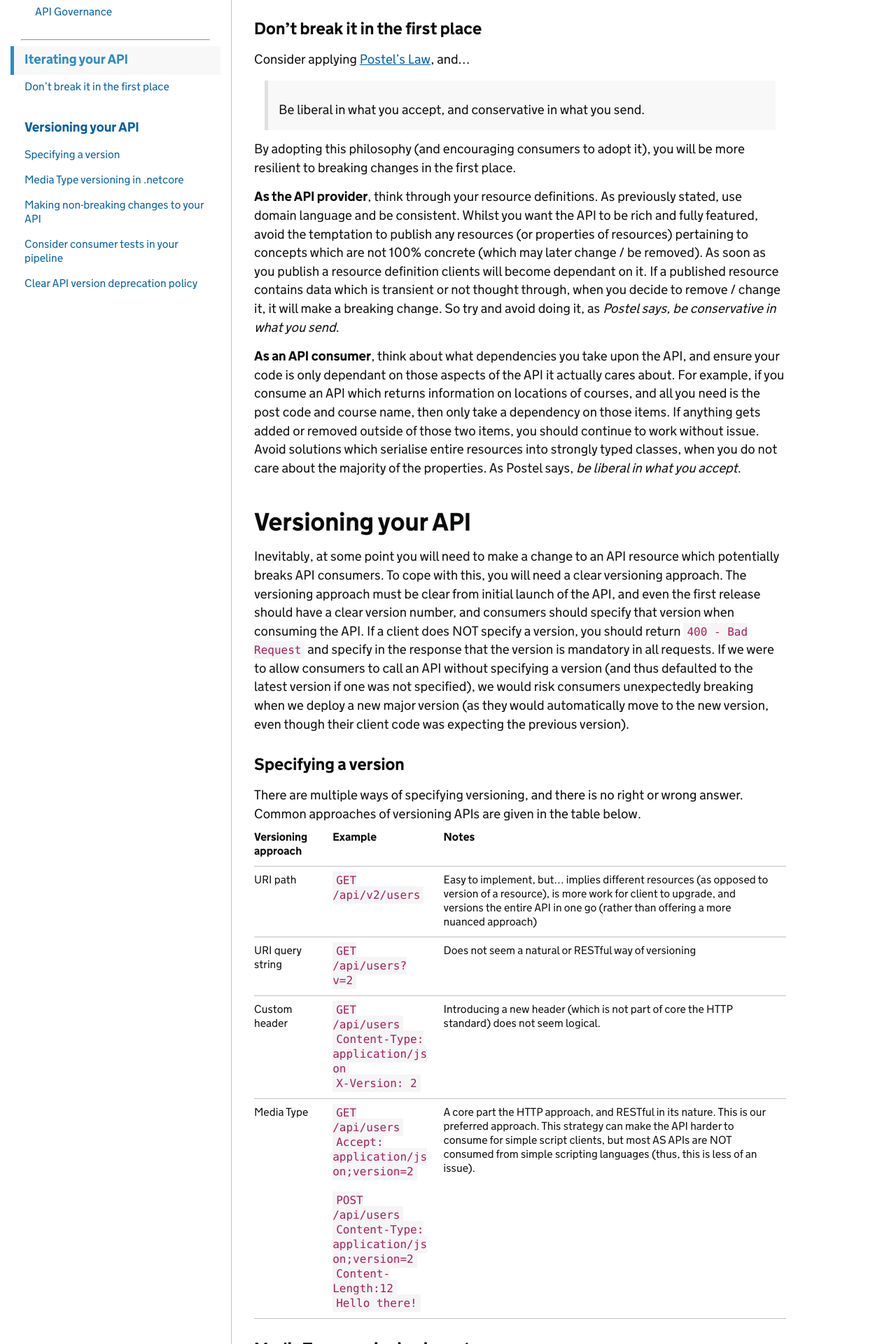
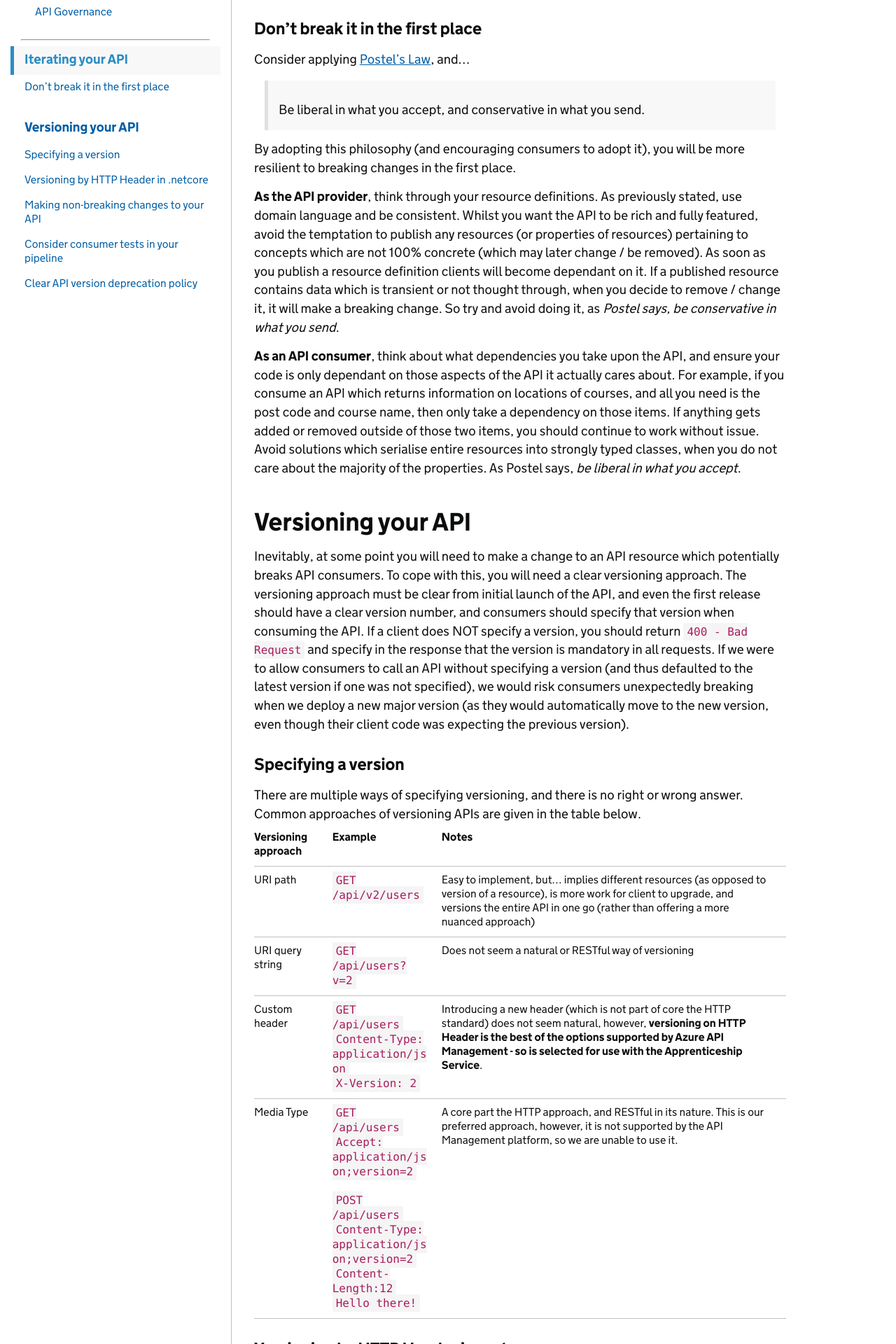
Before and after one commit to SkillsFundingAgency/das-technical-guidance, a Jekyll site: the page built from collections/_api_standards/3-api-iterating.md, in a window 1280 px wide. Shown: the part 326-2246 px from the top of the page at 70% size. Built offline with Jekyll 4.4.1, drawn with Linux system fonts in a browser that asks for light colours; some of the changed text lies outside the part shown.

Commit message:
Changed APIM versioning standards to use HTTP Header strategy to work with Azure APIM limitations

```diff
--- a/collections/_api_standards/3-api-iterating.md
+++ b/collections/_api_standards/3-api-iterating.md
@@ -32,14 +32,28 @@ There are multiple ways of specifying versioning, and there is no right or wrong
 |---|---|---|
 |URI path|`GET /api/v2/users`|Easy to implement, but... implies different resources (as opposed to version of a resource), is more work for client to upgrade, and versions the entire API in one go (rather than offering a more nuanced approach)|
 |URI query string|`GET /api/users?v=2`|Does not seem a natural or RESTful way of versioning|
-|Custom header|`GET /api/users`<br />`Content-Type: application/json`<br />`X-Version: 2`|Introducing a new header (which is not part of core the HTTP standard) does not seem logical.|
-|Media Type|`GET /api/users`<br />`Accept: application/json;version=2`<br /><br />`POST /api/users`<br />`Content-Type: application/json;version=2`<br />`Content-Length:12`<br />`Hello there!`|A core part the HTTP approach, and RESTful in its nature.  This is our preferred approach.  This strategy can make the API harder to consume for simple script clients, but most AS APIs are NOT consumed from simple scripting languages (thus, this is less of an issue).|
+|Custom header|`GET /api/users`<br />`Content-Type: application/json`<br />`X-Version: 2`|Introducing a new header (which is not part of core the HTTP standard) does not seem natural, however, **versioning on HTTP Header is the best of the options supported by Azure API Management - so is selected for use with the Apprenticeship Service**.|
+|Media Type|`GET /api/users`<br />`Accept: application/json;version=2`<br /><br />`POST /api/users`<br />`Content-Type: application/json;version=2`<br />`Content-Length:12`<br />`Hello there!`|A core part the HTTP approach, and RESTful in its nature.  This is our preferred approach, however, it is not supported by the API Management platform, so we are unable to use it.|
 
-### Media Type versioning in .netcore
+### Versioning by HTTP Header in .netcore
 
-.netcore provides API versioning out of the box.  Simply add the the [Microsoft.AspNetCore.Mvc.Versioning]( https://www.nuget.org/packages/Microsoft.AspNetCore.Mvc.Versioning/) package to your API project.  The package supports a variety of versioning strategies, [and support is provided for versioning by media-type](https://github.com/microsoft/aspnet-api-versioning/wiki/Versioning-by-Media-Type).  The .netcore versioning approach can be used to version individual actions or entire controllers.  The approach is suitable for scenarios where version changes are of simple to medium complexity.
+.netcore provides API versioning out of the box.  Simply add the the [Microsoft.AspNetCore.Mvc.Versioning]( https://www.nuget.org/packages/Microsoft.AspNetCore.Mvc.Versioning/) package to your API project.  The package supports a variety of versioning strategies (all those above), but on the service we should only use the HTTP Header strategy.  The .netcore versioning approach can be used to version individual actions or entire controllers.  You can enable HTTP Header versioning by adding the following into your `startup.cs ConfigureServices()` method.
+
+    services.AddApiVersioning(opt => {
+        opt.ApiVersionReader = new HeaderApiVersionReader("X-Version");
+    });
+
+_Note_ the use of the custom header `X-Version` in the configuration.  The API consumer must include this header in the request, setting it to the version they wish to consume.  For example;
+
+    GET https://your-domain.net/api/YourResource HTTP/1.1
+    Host: your-domain.net
+    X-Version: 2
+
+The approach of versioning within a single code base / deployment is suitable for scenarios where version changes are of simple to medium complexity.
 
 In some cases, a new API version will be significantly different to its predecessor, and maintaining the two side-by-side in the same deployed code base may be an issue.  In these cases, it will be necessary to implement an alternative approach, potentially using a policy within APIM to route requests to different deployed versions of the API.  In such cases, the delivery team are advised to liaise with the Architect associated with the project, (or the central Architect group if one is not specifically allocated to the project).  It is the Architects responsibility to explore options and liaise with DevOps and the Quality Guild as appropriate in order to agree an approach.
+
+_Note_ your API must provide a separate swagger endpoint for each version of the API it implements.
 
 ### Making non-breaking changes to your API
 
```
Also changed, not shown: collections/_api_standards/2-api-design.md (+2 -0 lines), collections/_architecture/GoalsPrinciplesPractices.md (+1 -1 lines).
